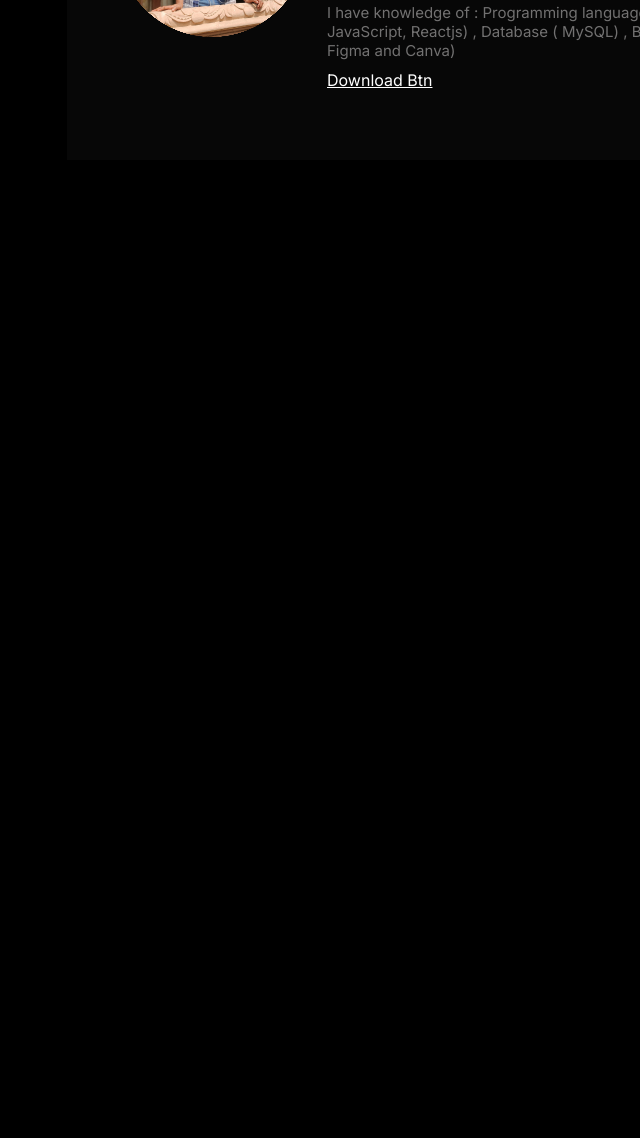
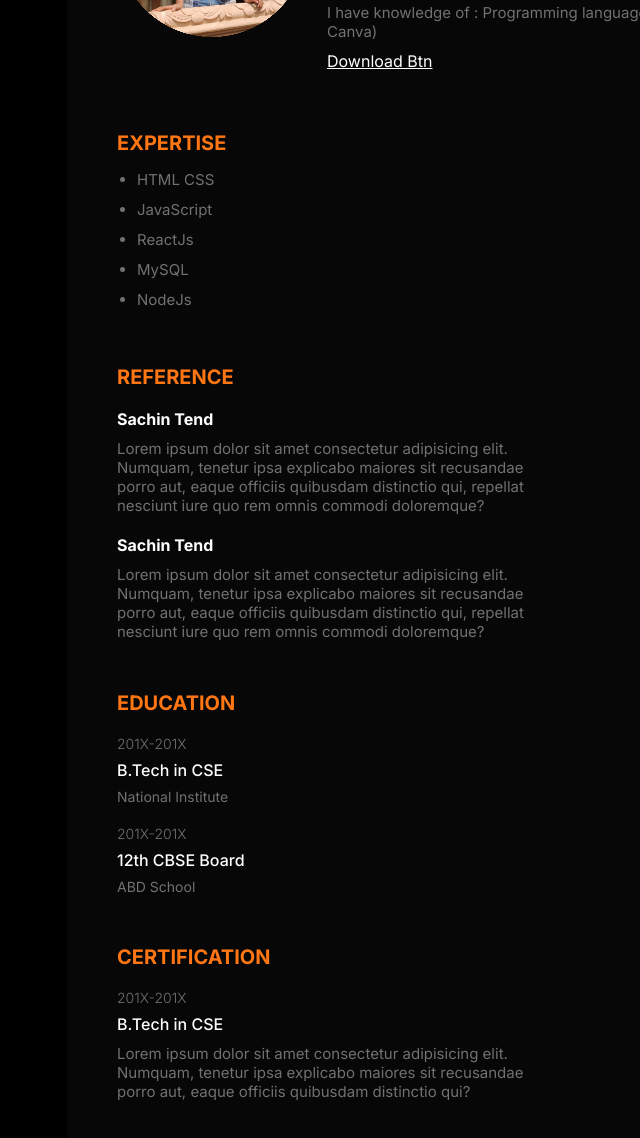
Before and after one commit to SauravKumar1822/Resume, a plain HTML site: page index.html in a window 1280 px wide. Shown: the part 203-1341 px from the top of the page, without its empty margins (73-713 px from the left). Before the commit the page ends 800 px from the top, so only its background shows below. Drawn offline with Linux system fonts and the light colour scheme.

Commit message:
group-1 div design completed

```diff
--- a/index.html
+++ b/index.html
@@ -24,13 +24,84 @@
                    <p class="profile_title">Web Developer</p>
                    <p class="description">
                     I have knowledge of : Programming language ( C, C++, Python) ,
-                    Frontend (HTML, CSS and JavaScript, Reactjs) , Database ( MySQL) ,
-                    Backend ( ReactJs and NodeJs) , Designing tools ( Figma and Canva)
+                    Designing tools ( Figma and Canva)
                    </p>
                    <a class="downloadBtn" href="./Resume.pdf" download="Resume.pdf">Download Btn</a>
                 </div>
             </div>
         </div>
+
+
+        <div class="group-1">
+            <div class="expertise">
+                <h3 class="title">Expertise</h3>
+                <ul class="list description">
+                    <li>HTML CSS</li>
+                    <li>JavaScript</li>
+                    <li>ReactJs</li>
+                    <li>MySQL</li>
+                    <li>NodeJs</li>
+                </ul>
+            </div>
+
+            <div class="ref">
+                <h3 class="title">Reference</h3>
+                <div class="ref_item">
+                    <h4 class="ref_name">Sachin Tend</h4>
+                    <p class="description">
+                        Lorem ipsum dolor sit amet consectetur adipisicing elit.
+                        Numquam, tenetur ipsa explicabo maiores sit recusandae
+                        porro aut, eaque officiis quibusdam distinctio qui,
+                        repellat nesciunt iure quo rem omnis commodi doloremque?
+                    </p>
+                </div>
+
+                <div class="ref_item">
+                    <h4 class="ref_name">Sachin Tend</h4>
+                    <p class="description">
+                        Lorem ipsum dolor sit amet consectetur adipisicing elit.
+                        Numquam, tenetur ipsa explicabo maiores sit recusandae
+                        porro aut, eaque officiis quibusdam distinctio qui,
+                        repellat nesciunt iure quo rem omnis commodi doloremque?
+                    </p>
+                </div>
+            </div>
+
+            <div class="edu">
+                <h3 class="title">Education</h3>
+
+                <div class="edu_item">
+                    <p class="item_preTitle">201X-201X</p>
+                    <h4 class="item_title">B.Tech in CSE</h4>
+                    <p class="item_subtitle">National Institute</p>
+                </div>
+
+                <div class="edu_item">
+                    <p class="item_preTitle">201X-201X</p>
+                    <h4 class="item_title">12th CBSE Board</h4>
+                    <p class="item_subtitle">ABD School</p>
+                </div>
+            </div>
+
+            <div class="certification">
+                <h3 class="title">Certification</h3>
+
+                <div class="certification_item">
+                    <p class="item_preTitle">201X-201X</p>
+                    <h4 class="item_title">B.Tech in CSE</h4>
+                    <p class="description">
+                        Lorem ipsum dolor sit amet consectetur adipisicing elit.
+                        Numquam, tenetur ipsa explicabo maiores sit recusandae
+                        porro aut, eaque officiis quibusdam distinctio qui?
+                    </p>
+                </div>
+            </div>
+        </div>
+
+
+        <div class="group-2"></div>
+        <div class="footer"></div>
+
     </div>
 
 </body>
--- a/style.css
+++ b/style.css
@@ -40,6 +40,32 @@ a{
     color: var(--text-color);
 }
 
+.title{
+    color: var(--primary-color);
+    font-weight: 700;
+    font-size: 2rem;
+    text-transform: uppercase;
+}
+
+.item_preTitle{
+    font-size: 1.4rem;
+    color: var(--text-color);
+    font-weight: 300;
+}
+
+.item_title{
+    font-size: 1.6rem;
+    color: white;
+    font-weight: 500;
+    margin: 0.8rem 0;
+}
+
+.item_subtitle{
+    font-size: 1.4rem;
+    color: var(--text-color);
+    font-weight: 400;
+}
+
 /* layouts */
 .container{
     max-width: 1000px;
@@ -63,6 +89,12 @@ a{
 .profile{
     grid-column: 1 / -1;
     margin-bottom: 2rem;
+}
+
+.group-1{
+    display: flex;
+    flex-direction: column;
+    gap: 5rem;
 }
 
 /* profile */
@@ -113,3 +145,30 @@ a{
         flex-direction: column;
     }
 }
+
+/* Expertise */
+.list{
+    margin-top: 1rem;
+    margin-left: 2rem;
+    line-height: 2;
+}
+
+/* Reference */
+.ref_item{
+    margin-top: 2rem;
+}
+
+.ref_name{
+    font-size: 1.6rem;
+    font-weight: 700;
+}
+
+/* education */
+.edu_item{
+    margin-top: 2rem;
+}
+
+/* certification */
+.certification_item{
+    margin-top: 2rem;
+}
```
